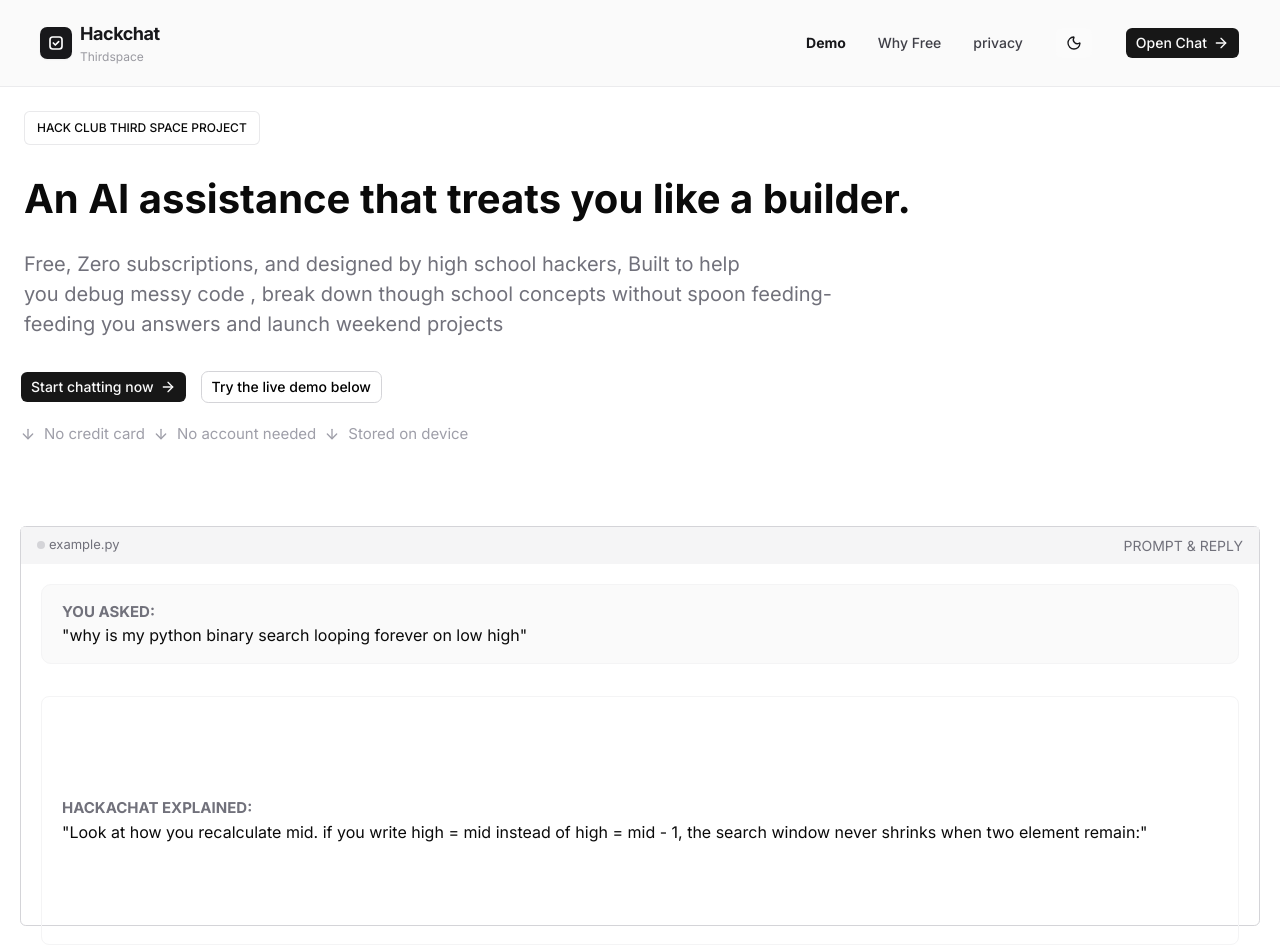
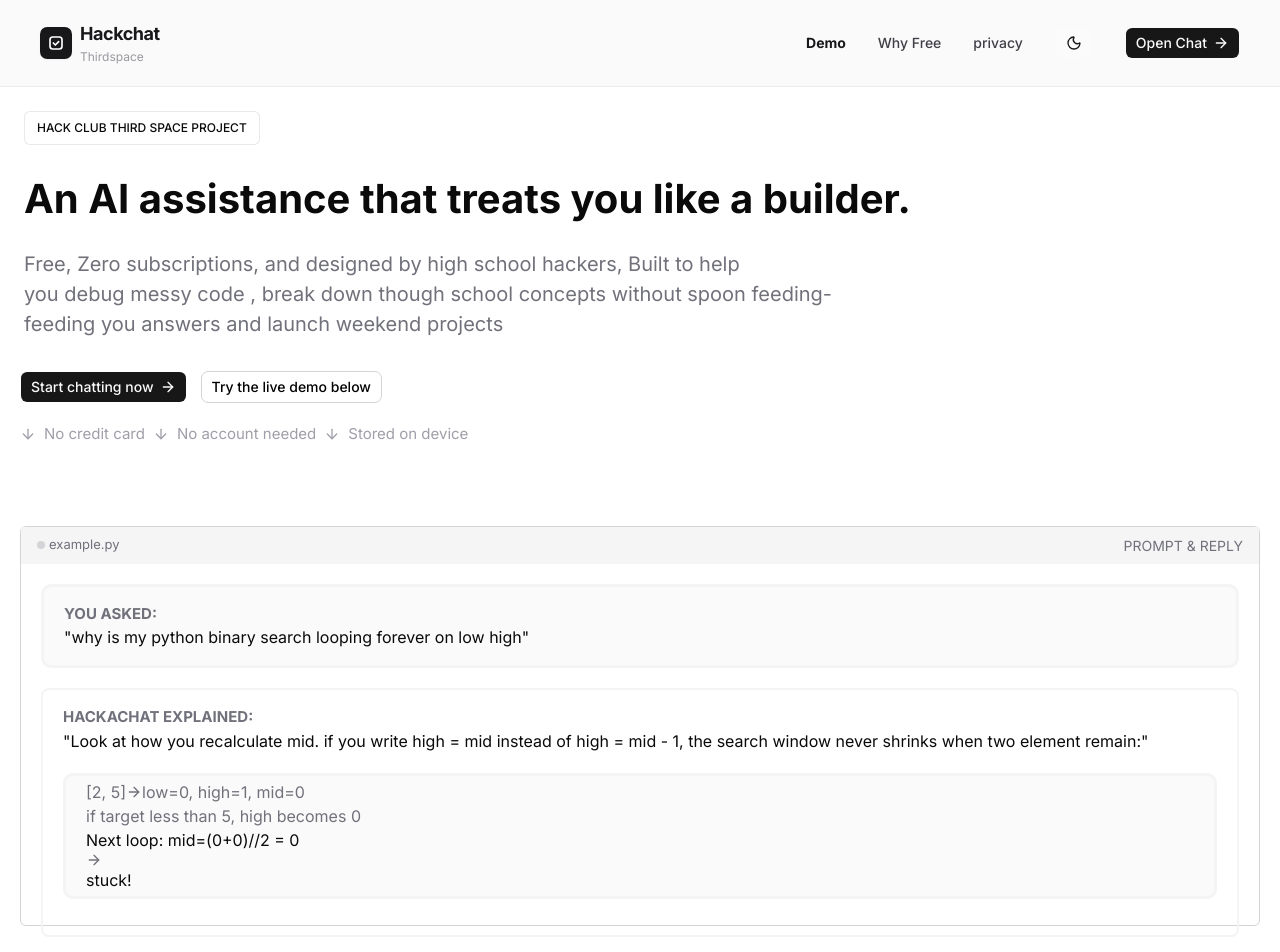
Before and after one commit to Maxwellsmall/hackachat, a Next.js app in the folder client/: page / in a window 1280 px wide. Shown: the top 952 px of the page. Built offline with nearby package versions, Linux system fonts and the light colour scheme.

Commit message:
am done with the prompt section

```diff
--- a/client/components/landingpage/Prompt.tsx
+++ b/client/components/landingpage/Prompt.tsx
@@ -1,10 +1,11 @@
+import { ArrowRight } from 'lucide-react'
 import React from 'react'
 
 const Prompt = () => {
   return (
     <section>
         <div className='w-full px-5 flex justify-center items-center'>
-            <div className='flex flex-col  w-full h-[400px] rounded-md border border-zinc-300'>
+            <div className='flex flex-col  w-full h-[400px] rounded-md border-1 border-zinc-300'>
                 <div className='flex py-2 px-4 w-full items-center justify-between bg-zinc-100/90'>
                     <div className="flex items-center gap-1">
                         <span className='bg-zinc-300 w-2 h-2 rounded-full'/>
@@ -13,16 +14,30 @@
                     <span className='text-zinc-500 text-[14px]'>PROMPT & REPLY</span>
                 </div>
                 <div className="w-full px-5 flex flex-col items-center justify-center">
-                    <div className='w-full bg-zinc-50/90 border border-zinc-100 py-4 px-5 rounded-[10px] my-5'>
+                    <div className='w-full bg-zinc-50/90 border-3 border-zinc-100 py-4 px-5 rounded-[10px] my-5'>
                         <p className="text-zinc-500 font-bold text-[15px]">YOU ASKED:</p>
                         <span className='mt-2 '>"why is my python binary search looping forever on low high"</span>
                     </div>
-                    <div className='w-full border border-zinc-100 py-25 px-5 rounded-[8px] my-3'>
+                    <div className='w-full border-2 border-zinc-100 py-4 px-5 rounded-[8px]'>
                         <p className='text-zinc-500 font-bold text-[15px]'>HACKACHAT EXPLAINED:</p>
                         <span>"Look at how you recalculate mid. if you write high = mid instead of high = mid - 1, the search window never shrinks when two element remain:"</span>
+                        <div className='w-full bg-zinc-50/90 border-3 border-zinc-100 py-1 px-5 rounded-[10px] my-5'>
+                            <span className='flex items-center text-zinc-500'>
+                                [2, 5]
+                                <ArrowRight className='w-4 h-4 text-zinc-500'/>
+                                low=0, high=1, mid=0
+
+                            </span>
+                            <span className='text-zinc-500'>if target less than 5, high becomes 0</span> <br />
+                            <span>
+
+                                Next loop: mid=(0+0)//2 = 0 <ArrowRight className='w-4 h-4 text-zinc-500'/> stuck!
+                            </span>
+                        </div>
                     </div>
                 </div>
             </div>
+
         </div>
     </section>
   )
```
